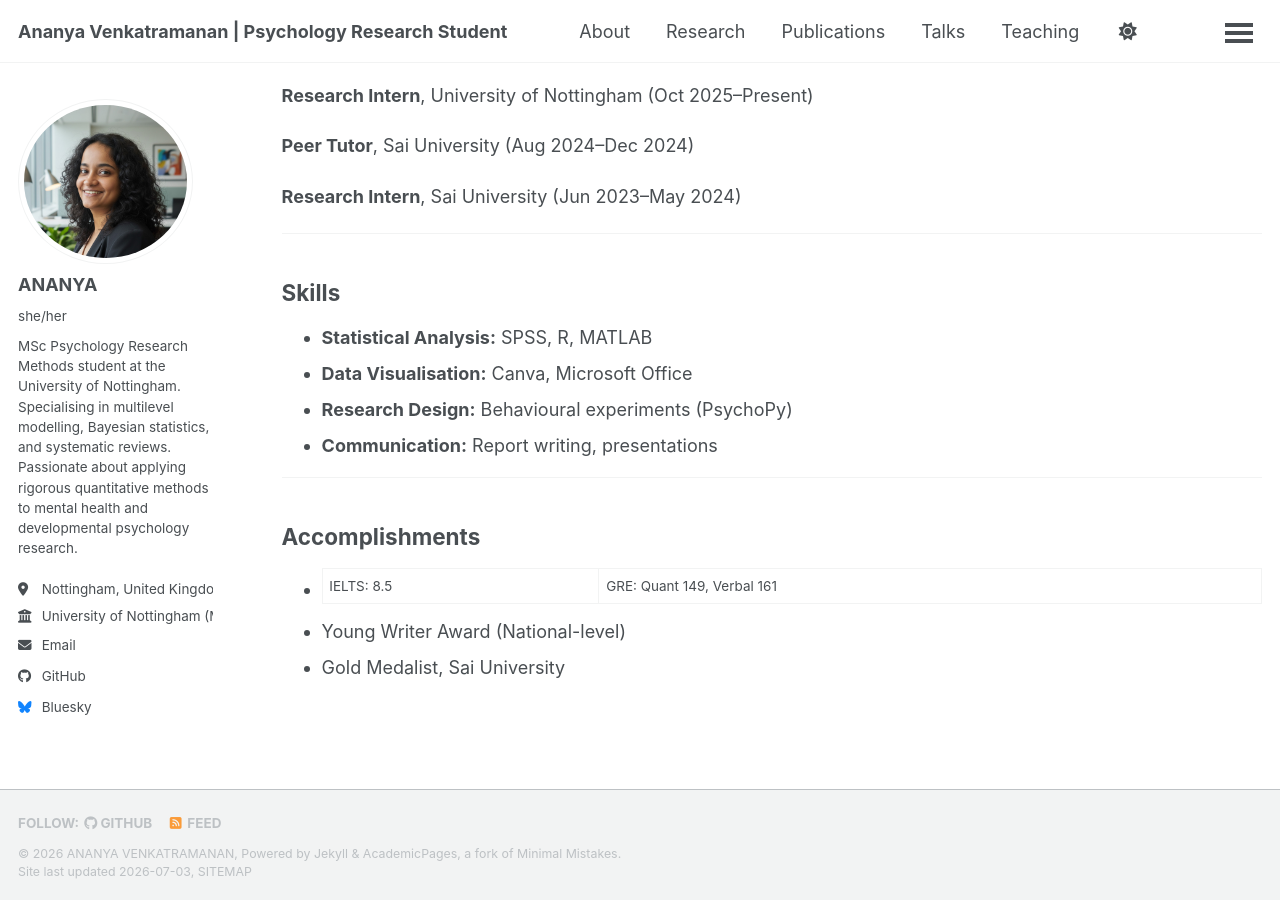
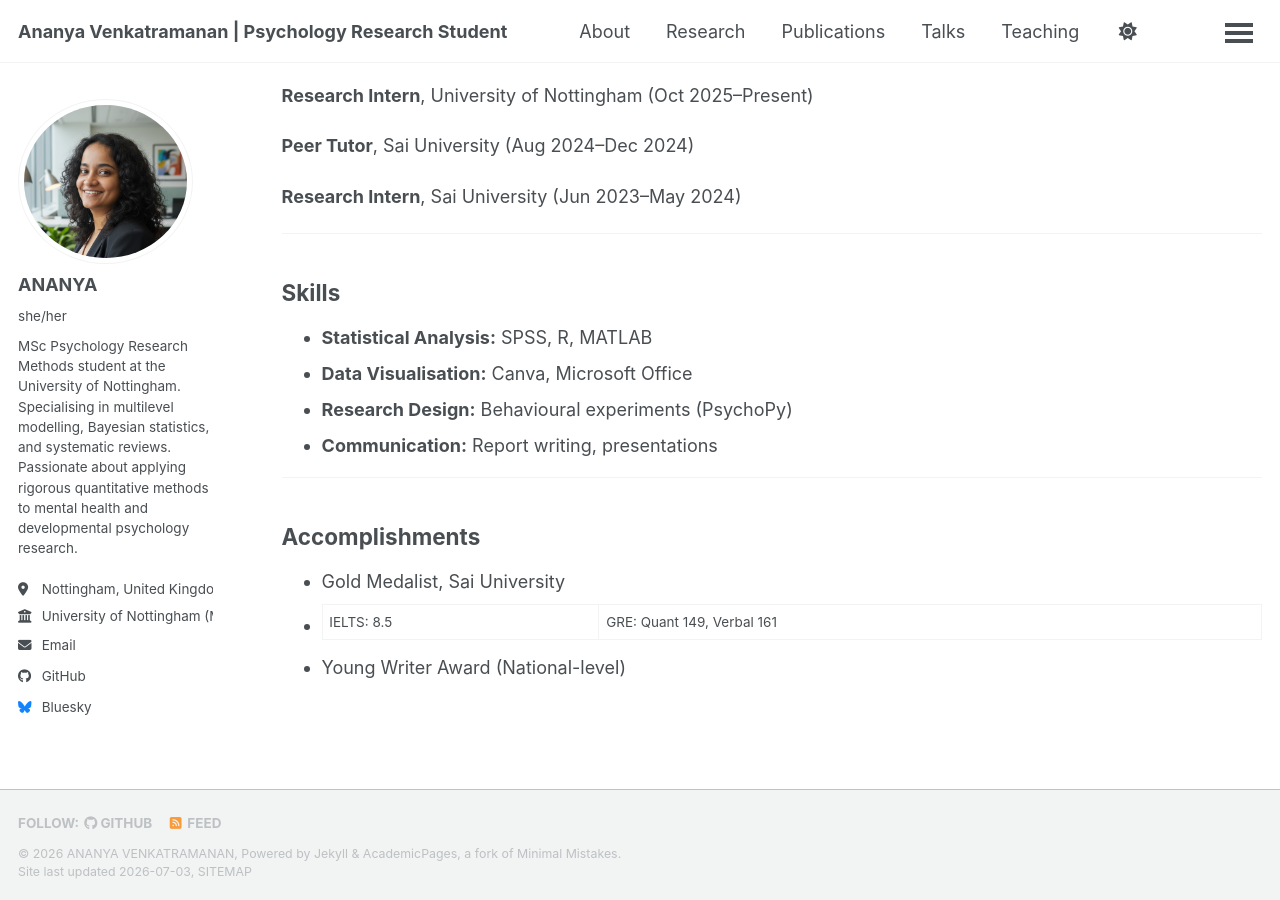
Before and after one commit to ananyav3003/ananyav3003.github.io, a Jekyll site: the page built from _pages/cv.md, in a window 1280 px wide and 900 px high, scrolled down 741 px. Built offline with Jekyll 4.4.1, drawn with Linux system fonts in a browser that asks for light colours; a style sheet for code colours, icons or effects is not loaded.

Commit message:
Remove update CV.MD-03072026-2214p

```diff
--- a/_pages/cv.md
+++ b/_pages/cv.md
@@ -58,6 +58,6 @@ Nottingham, UK
 
 ## Accomplishments
 
+- Gold Medalist, Sai University
 - IELTS: 8.5 | GRE: Quant 149, Verbal 161
 - Young Writer Award (National-level)
-- Gold Medalist, Sai University
```
